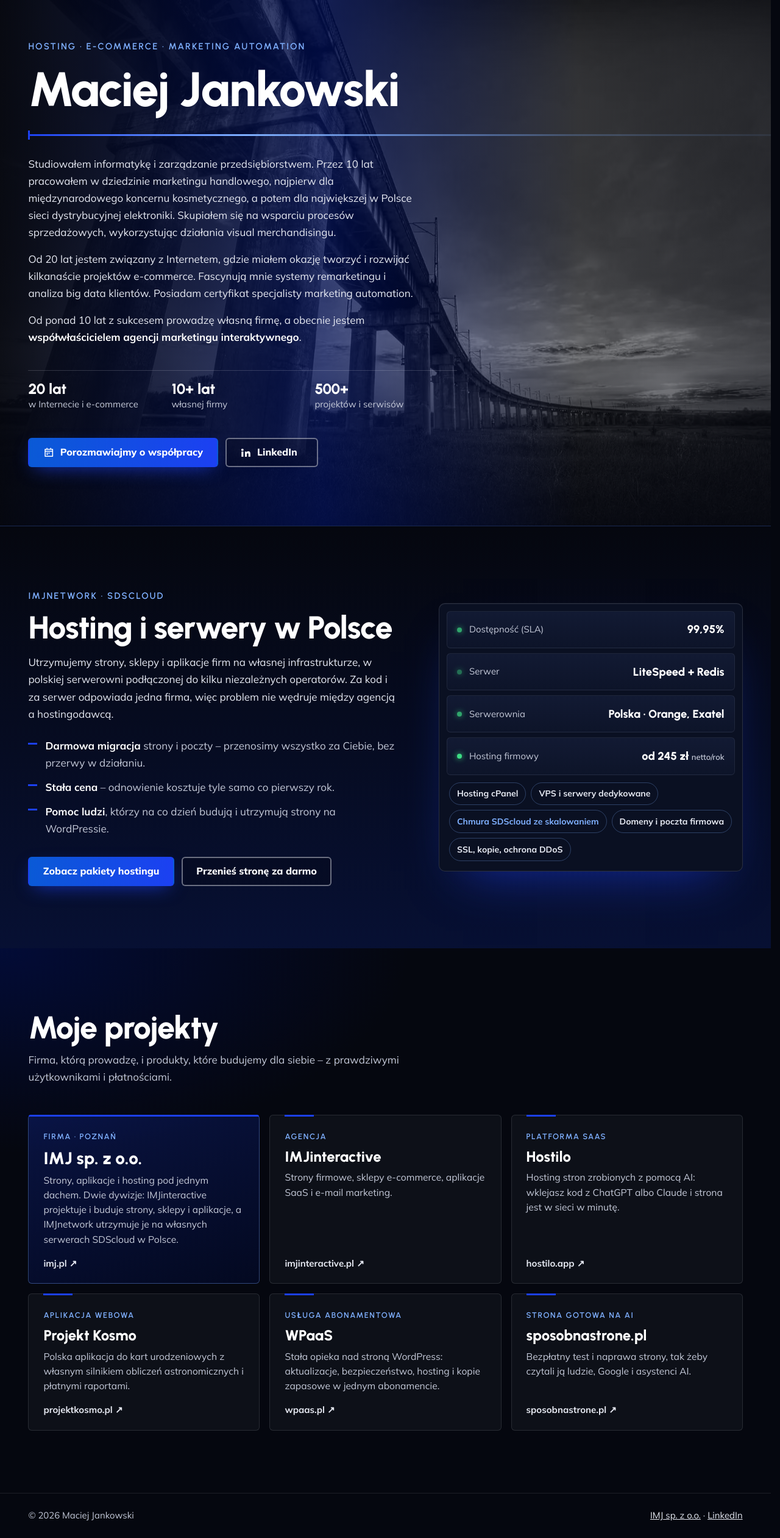
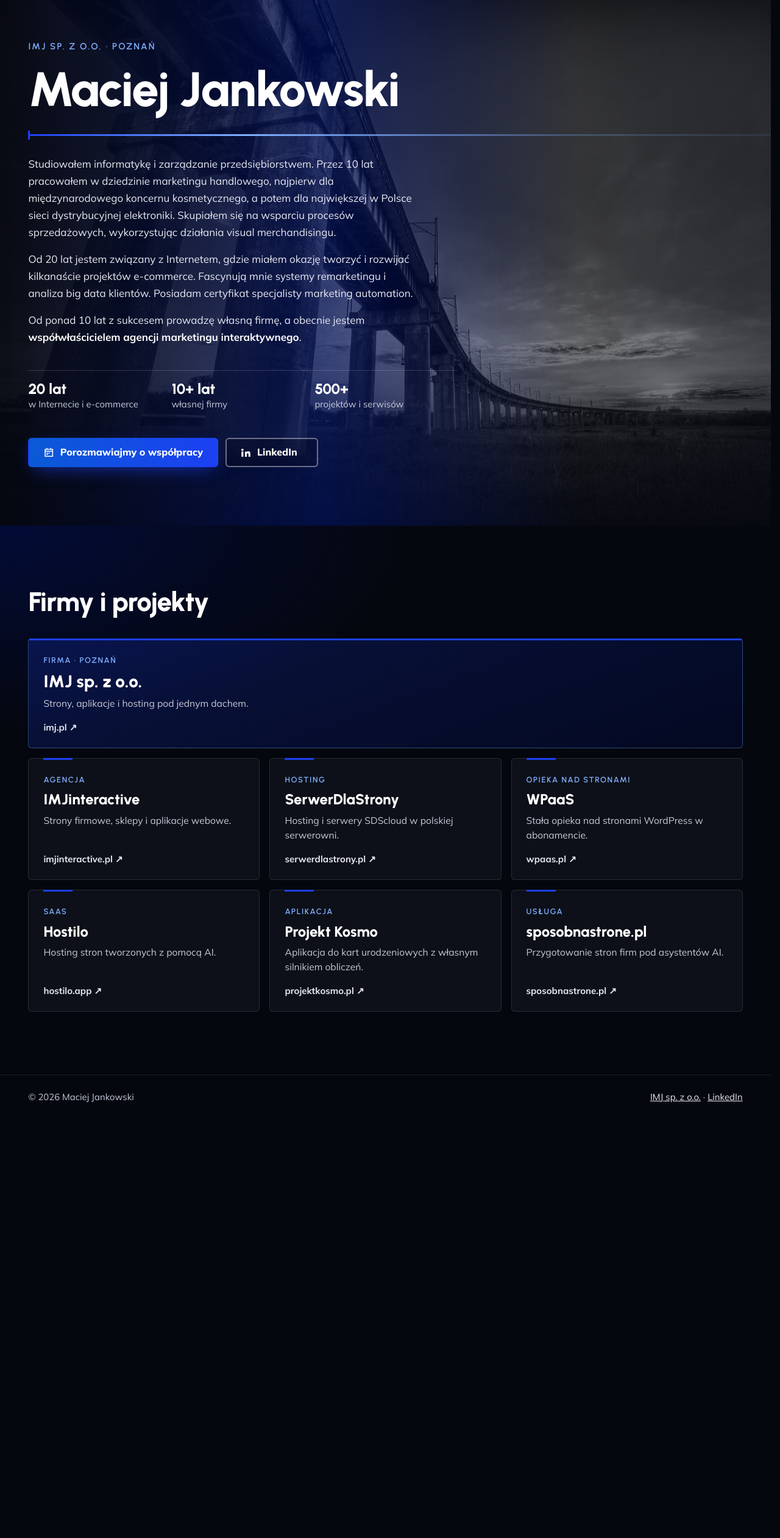
Before and after one commit to mcjancio/Website-Builder, a PHP site: page / in a window 1280 px wide. Shown: the whole page at 61% size. After the commit the page ends 1808 px from the top, so only its background shows below. Run offline with PHP 8.4, Linux system fonts and the light colour scheme.

Commit message:
Simplify to a business card: drop hosting sales section, short company list
Co-Authored-By: Claude Opus 5.5 <noreply@anthropic.com>
Claude-Session: https://claude.ai/code/session_01VWDgbJopbhDYMh75H8tXQ4

```diff
--- a/sites/maciej-jankowski.com/index.html
+++ b/sites/maciej-jankowski.com/index.html
@@ -10,8 +10,8 @@
   <meta http-equiv="Content-Security-Policy" content="default-src 'self'; script-src 'self' 'unsafe-inline' https:; style-src 'self' 'unsafe-inline' https:; img-src 'self' data: https:; font-src 'self' data: https:; connect-src 'self' https:; frame-src https:; object-src 'none'; base-uri 'self'; form-action 'self' https:; upgrade-insecure-requests">
   <meta name="referrer" content="strict-origin-when-cross-origin">
 
-  <title>Maciej Jankowski – hosting, e-commerce i marketing automation</title>
-  <meta name="description" content="Maciej Jankowski – współwłaściciel IMJ sp. z o.o.: hosting SDScloud na serwerach w Polsce, strony, sklepy i aplikacje. 20 lat w internecie i e-commerce.">
+  <title>Maciej Jankowski – IMJ sp. z o.o.</title>
+  <meta name="description" content="Maciej Jankowski – współwłaściciel IMJ sp. z o.o. z Poznania. 20 lat w internecie i e-commerce. Firmy i projekty: IMJinteractive, SerwerDlaStrony, WPaaS, Hostilo, Projekt Kosmo.">
   <link rel="canonical" href="https://www.maciej-jankowski.com/">
   <meta name="robots" content="index,follow,max-image-preview:large,max-snippet:-1,max-video-preview:-1">
   <meta name="author" content="Maciej Jankowski">
@@ -22,14 +22,14 @@
   <meta property="og:locale" content="pl_PL">
   <meta property="og:type" content="profile">
   <meta property="og:url" content="https://www.maciej-jankowski.com/">
-  <meta property="og:title" content="Maciej Jankowski – e-commerce i marketing automation">
+  <meta property="og:title" content="Maciej Jankowski – IMJ sp. z o.o.">
   <meta property="og:description" content="20 lat w internecie, kilkanaście projektów e-commerce, marketing automation i analiza danych klientów. Porozmawiajmy o współpracy.">
   <meta property="og:image" content="https://www.maciej-jankowski.com/img/og-image.jpg">
   <meta property="og:image:width" content="1200">
   <meta property="og:image:height" content="630">
   <meta property="og:image:alt" content="Czarno-biały betonowy most kolejowy o zachodzie słońca">
   <meta name="twitter:card" content="summary_large_image">
-  <meta name="twitter:title" content="Maciej Jankowski – e-commerce i marketing automation">
+  <meta name="twitter:title" content="Maciej Jankowski – IMJ sp. z o.o.">
   <meta name="twitter:description" content="20 lat w internecie, kilkanaście projektów e-commerce, marketing automation i analiza danych klientów.">
   <meta name="twitter:image" content="https://www.maciej-jankowski.com/img/og-image.jpg">
 
@@ -61,7 +61,7 @@
       </picture>
 
       <div class="hero__inner">
-        <p class="hero__eyebrow">Hosting · E-commerce · Marketing automation</p>
+        <p class="hero__eyebrow">IMJ sp. z o.o. · Poznań</p>
         <h1 class="hero__title" id="hero-title">Maciej Jankowski</h1>
         <div class="deck" aria-hidden="true"></div>
 
@@ -91,50 +91,15 @@
     </section>
 
 
-    <section class="hosting" id="hosting" aria-labelledby="hosting-title">
-      <div class="hosting__copy">
-        <p class="hosting__eyebrow">IMJnetwork · SDScloud</p>
-        <h2 id="hosting-title">Hosting i serwery w Polsce</h2>
-        <p class="hosting__lead">Utrzymujemy strony, sklepy i aplikacje firm na własnej infrastrukturze, w polskiej serwerowni podłączonej do kilku niezależnych operatorów. Za kod i za serwer odpowiada jedna firma, więc problem nie wędruje między agencją a hostingodawcą.</p>
-        <ul class="hosting__points">
-          <li><b>Darmowa migracja</b> strony i poczty – przenosimy wszystko za Ciebie, bez przerwy w działaniu.</li>
-          <li><b>Stała cena</b> – odnowienie kosztuje tyle samo co pierwszy rok.</li>
-          <li><b>Pomoc ludzi</b>, którzy na co dzień budują i utrzymują strony na WordPressie.</li>
-        </ul>
-        <div class="actions">
-          <a class="btn btn--primary" href="https://www.serwerdlastrony.pl/#offer" rel="noopener">Zobacz pakiety hostingu</a>
-          <a class="btn btn--ghost" href="https://www.serwerdlastrony.pl/#migracja" rel="noopener">Przenieś stronę za darmo</a>
-        </div>
-      </div>
-
-      <div class="rack" aria-label="Parametry hostingu SDScloud">
-        <dl class="rack__stats">
-          <div class="rack__unit"><dt>Dostępność (SLA)</dt><dd>99,95%</dd></div>
-          <div class="rack__unit"><dt>Serwer</dt><dd>LiteSpeed + Redis</dd></div>
-          <div class="rack__unit"><dt>Serwerownia</dt><dd>Polska · Orange, Exatel</dd></div>
-          <div class="rack__unit"><dt>Hosting firmowy</dt><dd>od 245 zł <small>netto/rok</small></dd></div>
-        </dl>
-        <ul class="rack__services" aria-label="Usługi">
-          <li>Hosting cPanel</li>
-          <li>VPS i serwery dedykowane</li>
-          <li><a href="https://www.serwerdlastrony.pl/chmura/" rel="noopener">Chmura SDScloud ze skalowaniem</a></li>
-          <li>Domeny i poczta firmowa</li>
-          <li>SSL, kopie, ochrona DDoS</li>
-        </ul>
-      </div>
-    </section>
 
     <section class="projects" id="projekty" aria-labelledby="projects-title">
-      <div class="projects__head">
-        <h2 id="projects-title">Moje projekty</h2>
-        <p>Firma, którą prowadzę, i produkty, które budujemy dla siebie – z prawdziwymi użytkownikami i płatnościami.</p>
-      </div>
+      <h2 id="projects-title">Firmy i projekty</h2>
       <ul class="projects__grid">
         <li class="project project--lead">
           <a href="https://imj.pl" rel="noopener">
             <span class="project__tag">Firma · Poznań</span>
             <span class="project__name">IMJ sp. z o.o.</span>
-            <span class="project__desc">Strony, aplikacje i hosting pod jednym dachem. Dwie dywizje: IMJinteractive projektuje i buduje strony, sklepy i aplikacje, a IMJnetwork utrzymuje je na własnych serwerach SDScloud w Polsce.</span>
+            <span class="project__desc">Strony, aplikacje i hosting pod jednym dachem.</span>
             <span class="project__url">imj.pl <span aria-hidden="true">↗</span></span>
           </a>
         </li>
@@ -142,39 +107,47 @@
           <a href="https://www.imjinteractive.pl" rel="noopener">
             <span class="project__tag">Agencja</span>
             <span class="project__name">IMJinteractive</span>
-            <span class="project__desc">Strony firmowe, sklepy e-commerce, aplikacje SaaS i e-mail marketing.</span>
+            <span class="project__desc">Strony firmowe, sklepy i aplikacje webowe.</span>
             <span class="project__url">imjinteractive.pl <span aria-hidden="true">↗</span></span>
           </a>
         </li>
         <li class="project">
+          <a href="https://www.serwerdlastrony.pl" rel="noopener">
+            <span class="project__tag">Hosting</span>
+            <span class="project__name">SerwerDlaStrony</span>
+            <span class="project__desc">Hosting i serwery SDScloud w polskiej serwerowni.</span>
+            <span class="project__url">serwerdlastrony.pl <span aria-hidden="true">↗</span></span>
+          </a>
+        </li>
+        <li class="project">
+          <a href="https://www.wpaas.pl" rel="noopener">
+            <span class="project__tag">Opieka nad stronami</span>
+            <span class="project__name">WPaaS</span>
+            <span class="project__desc">Stała opieka nad stronami WordPress w abonamencie.</span>
+            <span class="project__url">wpaas.pl <span aria-hidden="true">↗</span></span>
+          </a>
+        </li>
+        <li class="project">
           <a href="https://hostilo.app" rel="noopener">
-            <span class="project__tag">Platforma SaaS</span>
+            <span class="project__tag">SaaS</span>
             <span class="project__name">Hostilo</span>
-            <span class="project__desc">Hosting stron zrobionych z pomocą AI: wklejasz kod z ChatGPT albo Claude i strona jest w sieci w minutę.</span>
+            <span class="project__desc">Hosting stron tworzonych z pomocą AI.</span>
             <span class="project__url">hostilo.app <span aria-hidden="true">↗</span></span>
           </a>
         </li>
         <li class="project">
           <a href="https://projektkosmo.pl" rel="noopener">
-            <span class="project__tag">Aplikacja webowa</span>
+            <span class="project__tag">Aplikacja</span>
             <span class="project__name">Projekt Kosmo</span>
-            <span class="project__desc">Polska aplikacja do kart urodzeniowych z własnym silnikiem obliczeń astronomicznych i płatnymi raportami.</span>
+            <span class="project__desc">Aplikacja do kart urodzeniowych z własnym silnikiem obliczeń.</span>
             <span class="project__url">projektkosmo.pl <span aria-hidden="true">↗</span></span>
           </a>
         </li>
         <li class="project">
-          <a href="https://www.wpaas.pl" rel="noopener">
-            <span class="project__tag">Usługa abonamentowa</span>
-            <span class="project__name">WPaaS</span>
-            <span class="project__desc">Stała opieka nad stroną WordPress: aktualizacje, bezpieczeństwo, hosting i kopie zapasowe w jednym abonamencie.</span>
-            <span class="project__url">wpaas.pl <span aria-hidden="true">↗</span></span>
-          </a>
-        </li>
-        <li class="project">
           <a href="https://sposobnastrone.pl" rel="noopener">
-            <span class="project__tag">Strona gotowa na AI</span>
+            <span class="project__tag">Usługa</span>
             <span class="project__name">sposobnastrone.pl</span>
-            <span class="project__desc">Bezpłatny test i naprawa strony, tak żeby czytali ją ludzie, Google i asystenci AI.</span>
+            <span class="project__desc">Przygotowanie stron firm pod asystentów AI.</span>
             <span class="project__url">sposobnastrone.pl <span aria-hidden="true">↗</span></span>
           </a>
         </li>
@@ -199,7 +172,7 @@
         "image": "https://www.maciej-jankowski.com/img/og-image.jpg",
         "description": "Specjalista e-commerce i marketing automation, współwłaściciel agencji marketingu interaktywnego.",
         "jobTitle": "Współwłaściciel agencji marketingu interaktywnego",
-        "knowsAbout": ["Hosting", "Serwery VPS", "E-commerce", "Marketing automation", "Remarketing", "Big data", "Visual merchandising"],
+        "knowsAbout": ["E-commerce", "Marketing automation", "Remarketing", "Big data", "Visual merchandising"],
         "worksFor": { "@type": "Organization", "name": "IMJ sp. z o.o.", "url": "https://imj.pl" },
         "sameAs": ["https://www.linkedin.com/in/maciejjankowskicom/", "https://imj.pl"]
       },
@@ -215,7 +188,7 @@
         "@type": "ProfilePage",
         "@id": "https://www.maciej-jankowski.com/#webpage",
         "url": "https://www.maciej-jankowski.com/",
-        "name": "Maciej Jankowski – e-commerce i marketing automation",
+        "name": "Maciej Jankowski – IMJ sp. z o.o.",
         "inLanguage": "pl-PL",
         "isPartOf": { "@id": "https://www.maciej-jankowski.com/#website" },
         "mainEntity": { "@id": "https://www.maciej-jankowski.com/#person" }
--- a/sites/maciej-jankowski.com/styles.css
+++ b/sites/maciej-jankowski.com/styles.css
@@ -205,84 +205,6 @@
     border-top: 1px solid rgb(230 233 242 / 0.1);
   }
   .site-footer a { color: var(--mist); }
-  /* ---------- Hosting (core business) ---------- */
-  .hosting {
-    display: grid;
-    gap: clamp(2rem, 5vw, 4rem);
-    align-items: center;
-    padding: clamp(3.5rem, 8vw, 6.5rem) var(--gutter);
-    background:
-      linear-gradient(180deg, var(--night) 0%, #071033 100%);
-    border-top: 1px solid rgb(127 176 255 / 0.15);
-  }
-  @media (min-width: 60rem) {
-    .hosting { grid-template-columns: minmax(0, 1.1fr) minmax(0, 0.9fr); }
-  }
-  .hosting__eyebrow {
-    font-family: var(--font-display); font-weight: 600; font-size: var(--step--1);
-    letter-spacing: 0.14em; text-transform: uppercase; color: var(--sky);
-    margin-bottom: 0.75rem;
-  }
-  .hosting h2 { font-size: clamp(2rem, 1.4rem + 2.6vw, 3.25rem); font-weight: 800; margin-bottom: 1rem; }
-  .hosting__lead { color: var(--mist); }
-  .hosting__points { list-style: none; padding: 0; margin-top: 1.5rem; display: grid; gap: 0.75rem; }
-  .hosting__points li { position: relative; padding-left: 1.75rem; color: var(--mist-dim); max-width: 60ch; }
-  .hosting__points li::before {
-    content: ""; position: absolute; left: 0; top: 0.55em;
-    width: 0.9rem; height: 3px; background: var(--signal);
-  }
-  .hosting__points b { color: #fff; }
-  .hosting .actions { margin-top: 2rem; }
-
-  /* Signature for this section: a server-rack panel, one "unit" per spec */
-  .rack {
-    container-type: inline-size;
-    background: #0a1022;
-    border: 1px solid rgb(230 233 242 / 0.14);
-    border-radius: 10px;
-    padding: 0.75rem;
-    box-shadow: 0 40px 80px -40px rgb(28 64 242 / 0.6), inset 0 1px 0 rgb(255 255 255 / 0.05);
-  }
-  .rack__stats { display: grid; gap: 0.5rem; }
-  .rack__unit {
-    position: relative;
-    display: flex; justify-content: space-between; align-items: center; gap: 1rem;
-    padding: 0.9rem 1rem 0.9rem 2.25rem;
-    background: linear-gradient(180deg, #121a33, #0d1429);
-    border: 1px solid rgb(230 233 242 / 0.08);
-    border-radius: 6px;
-  }
-  .rack__unit::before {
-    /* status LED */
-    content: ""; position: absolute; left: 1rem; top: 50%;
-    width: 8px; height: 8px; margin-top: -4px; border-radius: 50%;
-    background: #3ddc84; box-shadow: 0 0 10px #3ddc84;
-    animation: led 2.4s ease-in-out infinite;
-  }
-  .rack__unit:nth-child(2)::before { animation-delay: 0.6s; }
-  .rack__unit:nth-child(3)::before { animation-delay: 1.2s; }
-  .rack__unit:nth-child(4)::before { animation-delay: 1.8s; }
-  @keyframes led { 0%, 100% { opacity: 1; } 50% { opacity: 0.45; } }
-  .rack__unit dt { color: var(--mist-dim); font-size: var(--step--1); }
-  .rack__unit dd { font-family: var(--font-display); font-weight: 800; font-size: 1.15rem; color: #fff; text-align: right; }
-  .rack__unit dd small { font-family: var(--font-body); font-weight: 600; font-size: 0.8125rem; color: var(--mist-dim); }
-  @container (max-width: 22rem) {
-    .rack__unit { flex-direction: column; align-items: flex-start; gap: 0.15rem; }
-    .rack__unit dd { text-align: left; }
-  }
-  .rack__services {
-    list-style: none; padding: 0.75rem 0.25rem 0.25rem;
-    display: flex; flex-wrap: wrap; gap: 0.5rem;
-  }
-  .rack__services li {
-    font-size: 0.875rem; font-weight: 700; color: var(--mist);
-    padding: 0.4rem 0.75rem;
-    border: 1px solid rgb(127 176 255 / 0.3);
-    border-radius: 999px;
-  }
-  .rack__services a { color: var(--sky); text-decoration: none; }
-  .rack__services a:hover { text-decoration: underline; text-underline-offset: 3px; }
-
   /* ---------- Projects ---------- */
   .projects {
     padding: clamp(3.5rem, 8vw, 6.5rem) var(--gutter);
@@ -290,9 +212,7 @@
       radial-gradient(60rem 30rem at 0% 0%, rgb(0 15 87 / 0.55), transparent 70%),
       var(--night);
   }
-  .projects__head { max-width: 44rem; margin-bottom: clamp(2rem, 4vw, 3rem); }
-  .projects__head h2 { font-size: clamp(2rem, 1.4rem + 2.6vw, 3.25rem); font-weight: 800; margin-bottom: 0.75rem; }
-  .projects__head p { color: var(--mist-dim); }
+  .projects h2 { font-size: clamp(1.75rem, 1.3rem + 2vw, 2.75rem); font-weight: 800; margin-bottom: clamp(1.5rem, 3vw, 2.25rem); }
 
   .projects__grid {
     list-style: none; padding: 0;
@@ -329,6 +249,7 @@
 
   @media (min-width: 64rem) {
     .projects__grid { grid-template-columns: repeat(3, minmax(0, 1fr)); }
+    .project--lead { grid-column: 1 / -1; }
   }
   .project--lead a {
     background: linear-gradient(160deg, rgb(28 64 242 / 0.22), rgb(0 15 87 / 0.25));
```
Also changed, not shown: 2 other files.
